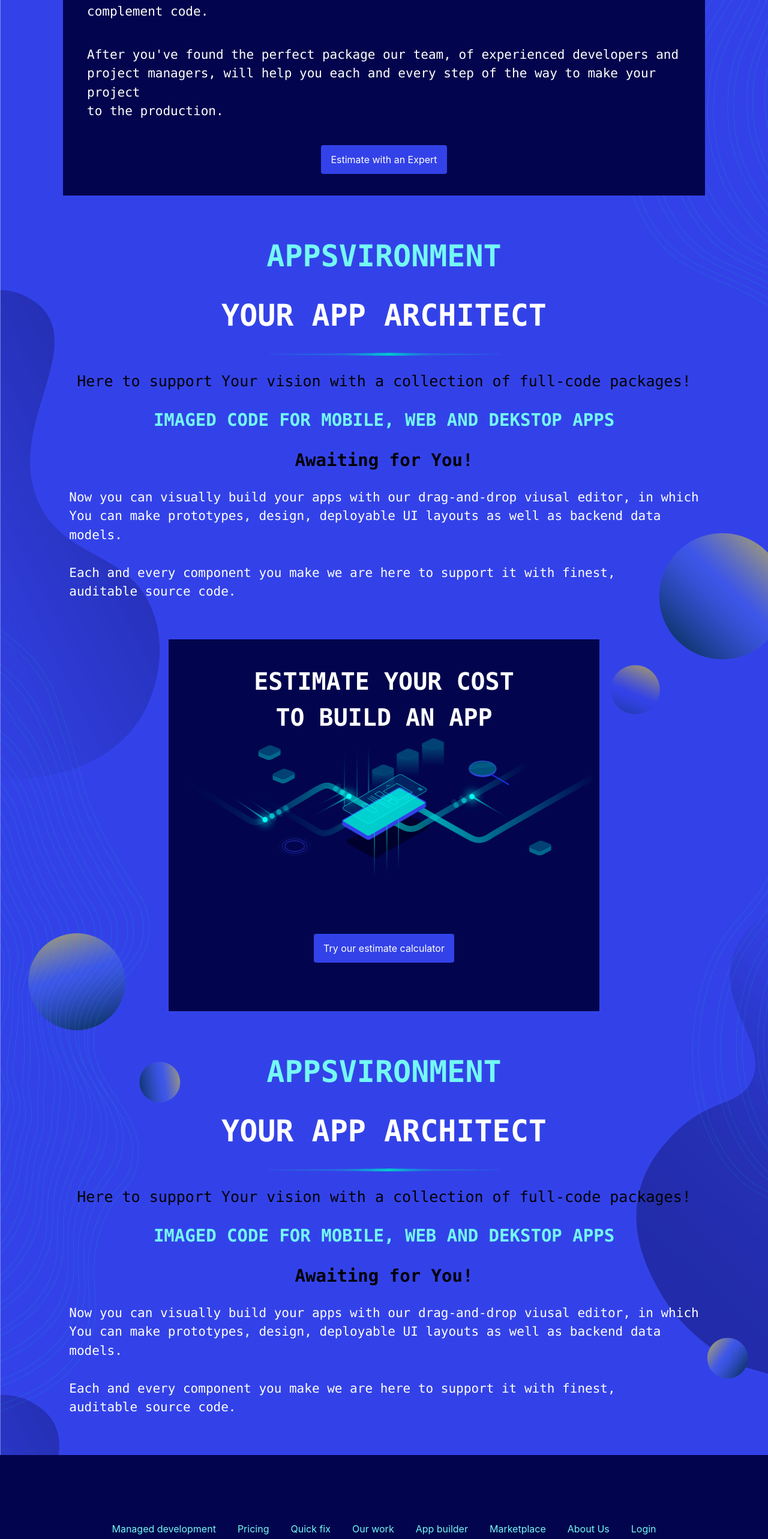
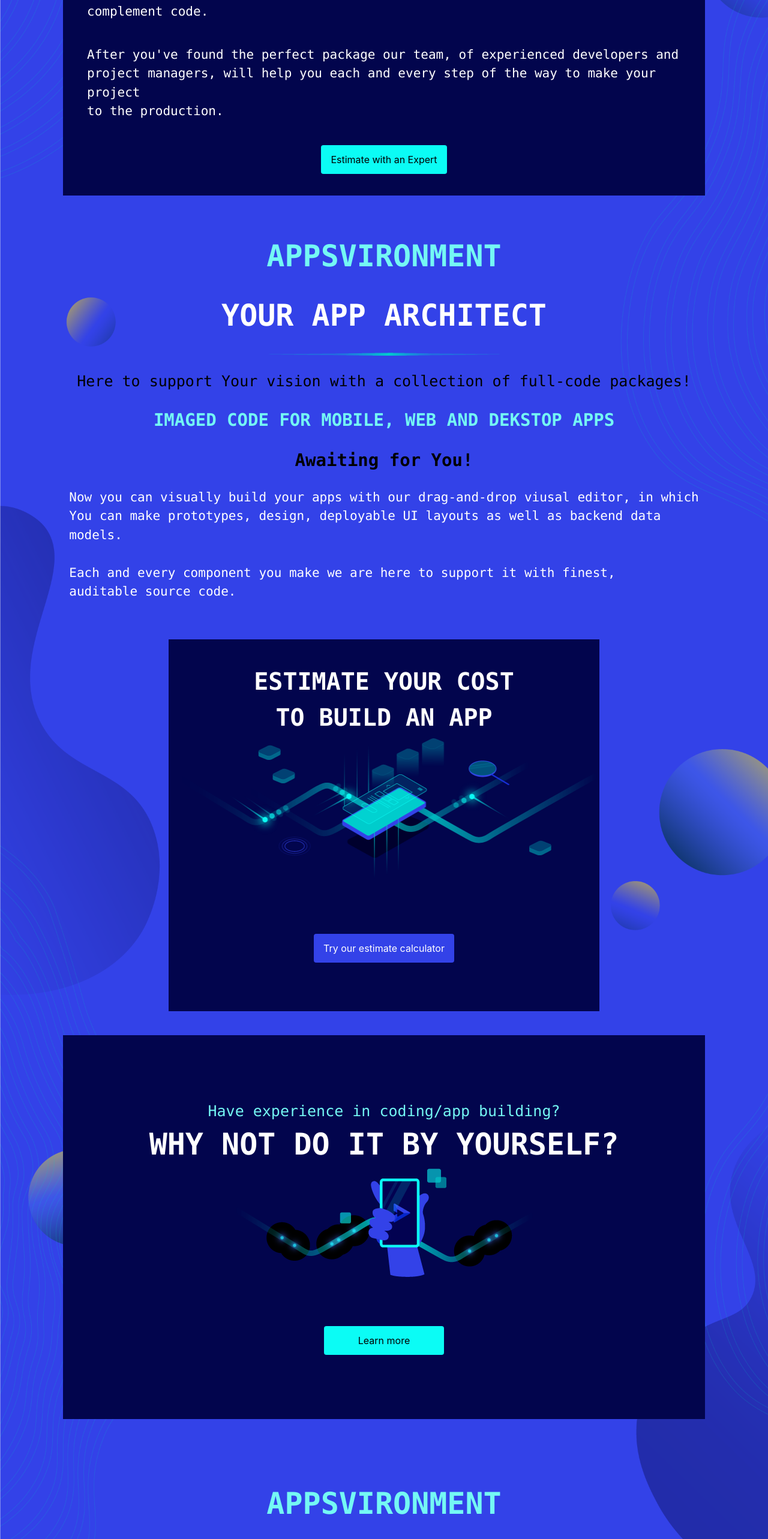
Before and after one commit to lookagit/appvironments, a Next.js app: page / in a window 1280 px wide. Shown: the part 2516-5082 px from the top of the page at 60% size. Built offline with nearby package versions, Linux system fonts and the light colour scheme.

Commit message:
Added home page big card with button

```diff
--- a/components/HomePageBoxButton.tsx
+++ b/components/HomePageBoxButton.tsx
@@ -29,7 +29,7 @@
                         to the production.
                     </div>
                 </div>
-            <button className="bg-primary text-primary text-sm py-3 px-4 rounded mt-20">
+            <button className="bg-blue-light text-none text-sm py-3 px-4 rounded mt-20">
                 Estimate with an Expert
             </button>
         </div>
--- /dev/null
+++ b/components/HomePageCardButtonBig.tsx
@@ -0,0 +1,20 @@
+const HomePageCardButtonBig = () => {
+    return(
+        <div className="flex flex-col justify-center mb-10 mt-10 items-center w-[1070px] h-[640px] bg-purple-dark">
+            <div className="text-secondary font-mono text-lg">
+                Have experience in coding/app building?
+            </div>
+            <div className="text-3xl font-bold text-primary font-mono">
+                WHY NOT DO IT BY YOURSELF?
+            </div>
+            <div>
+                <img src="/images/appvironments-code-application.png"/>
+            </div>
+            <button className="bg-blue-light text-none text-sm py-3 px-4 rounded mt-20 w-[200px]">
+                Learn more
+            </button>
+        </div>
+    )
+}
+
+export default HomePageCardButtonBig
--- a/pages/index.tsx
+++ b/pages/index.tsx
@@ -6,6 +6,7 @@
 import HomePageElementButton from '../components/HomePageElementButton'
 import InitialHomePageElement from '../components/InitialHomePageElement'
 import HomePageBoxButton from '../components/HomePageBoxButton'
+import HomePageCardButtonBig from '../components/HomePageCardButtonBig'
 
 
 const Home: NextPage = () => {
@@ -19,6 +20,7 @@
           <HomePageBoxButton/>
           <HomePageElementText/>
           <HomePageElementButton/>
+          <HomePageCardButtonBig/>
           <HomePageElementText/>
       </HomeBackground>
     </div>
```
